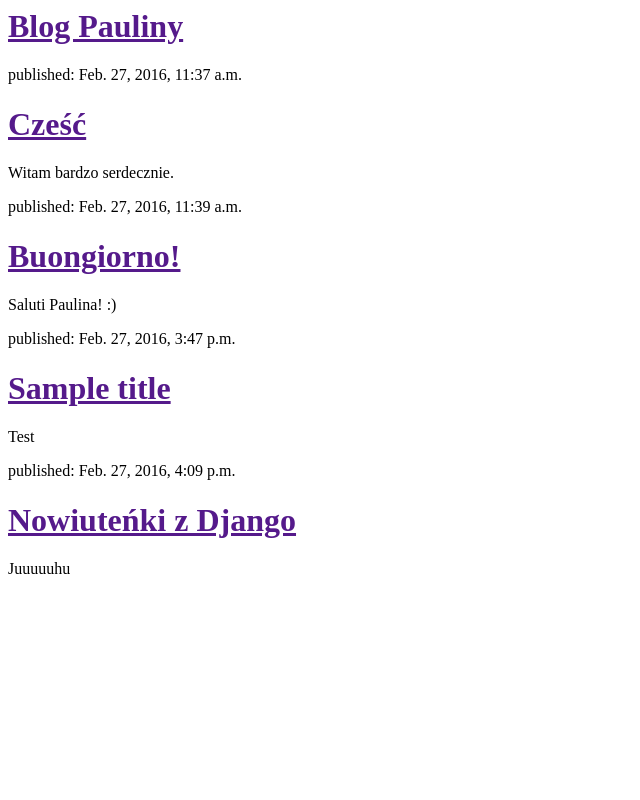
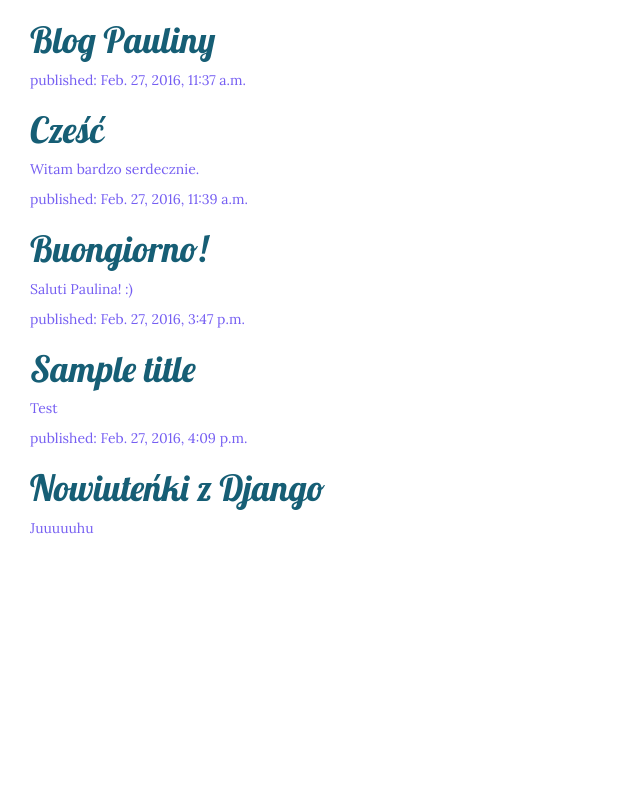
Before and after one commit to drobnaczylija/my-first-blog, a Django app: page / in a window 1280 px wide. Shown: the whole page, without its empty margins (0-640 px from the left). Run offline with Django 3.2, Linux system fonts and the light colour scheme; data comes from the database, SQL or seed files in the repository; some libraries are stand-ins or nearby versions.

Commit message:
Added files via upload

```diff
--- a/blog/templates/blog/post_list.html
+++ b/blog/templates/blog/post_list.html
@@ -1,8 +1,28 @@
+{% load staticfiles %}
 <html>
     <head>
-        <title>Blog Pauliny</title>
+	<link rel="stylesheet" href="//maxcdn.bootstrapcdn.com/bootstrap/3.2.0/css/bootstrap.min.css">
+	<link rel="stylesheet" href="//maxcdn.bootstrapcdn.com/bootstrap/3.2.0/css/bootstrap-theme.min.css">
+	<link rel="stylesheet" href="{% static 'css/blog.css' %}">
+	<link href="//fonts.googleapis.com/css?family=Lobster&subset=latin,latin-ext" rel="stylesheet" type="text/css">
+    <link href='https://fonts.googleapis.com/css?family=Lora' rel='stylesheet' type='text/css'>
+	<title>Blog Pauliny</title>
+
+		<style>
+		h1 a {
+    color: #165E75;
+	font-family: 'Lobster';
+}
+body {
+	color: #755EF2;
+	padding-left: 30px;
+	font-family: "Lora"
+
+	}
+	</style>
     </head>
-    <body>
+
+	<body>
         <div>
             <h1><a href="">Blog Pauliny</a></h1>
         </div>
```
